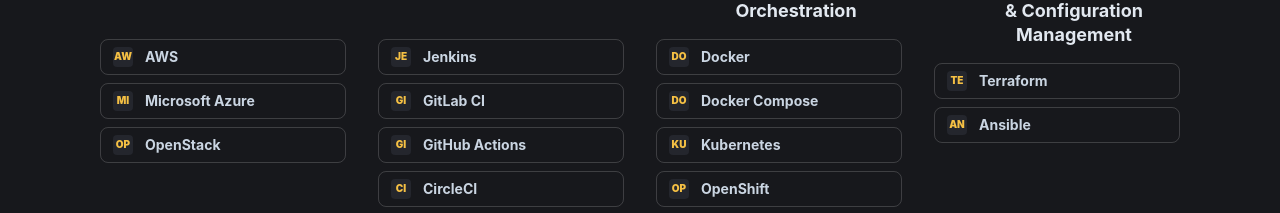
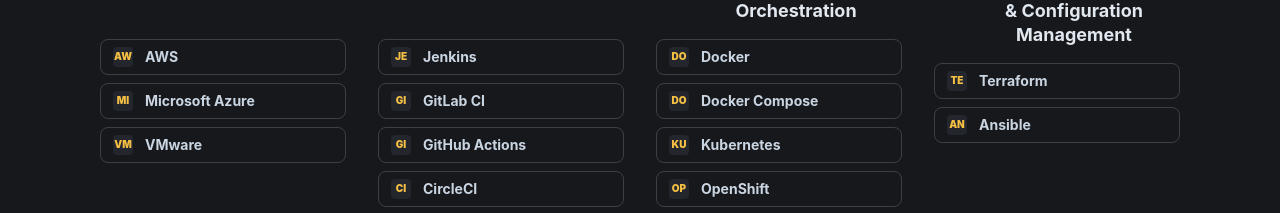
Before and after one commit to dboyza/portfolio-website, a React (Vite) app: page / in a window 1280 px wide. Shown: the part 2343-2556 px from the top of the page. Built offline with nearby package versions, Linux system fonts and the light colour scheme.

Commit message:
Update cloud infrastructure skills

```diff
--- a/src/data/portfolio.ts
+++ b/src/data/portfolio.ts
@@ -108,7 +108,7 @@
   {
     title: 'Cloud & Infrastructure',
     icon: 'cloud',
-    items: ['AWS', 'Microsoft Azure', 'OpenStack'],
+    items: ['AWS', 'Microsoft Azure', 'VMware'],
   },
   {
     title: 'CI/CD & DevOps',
```
